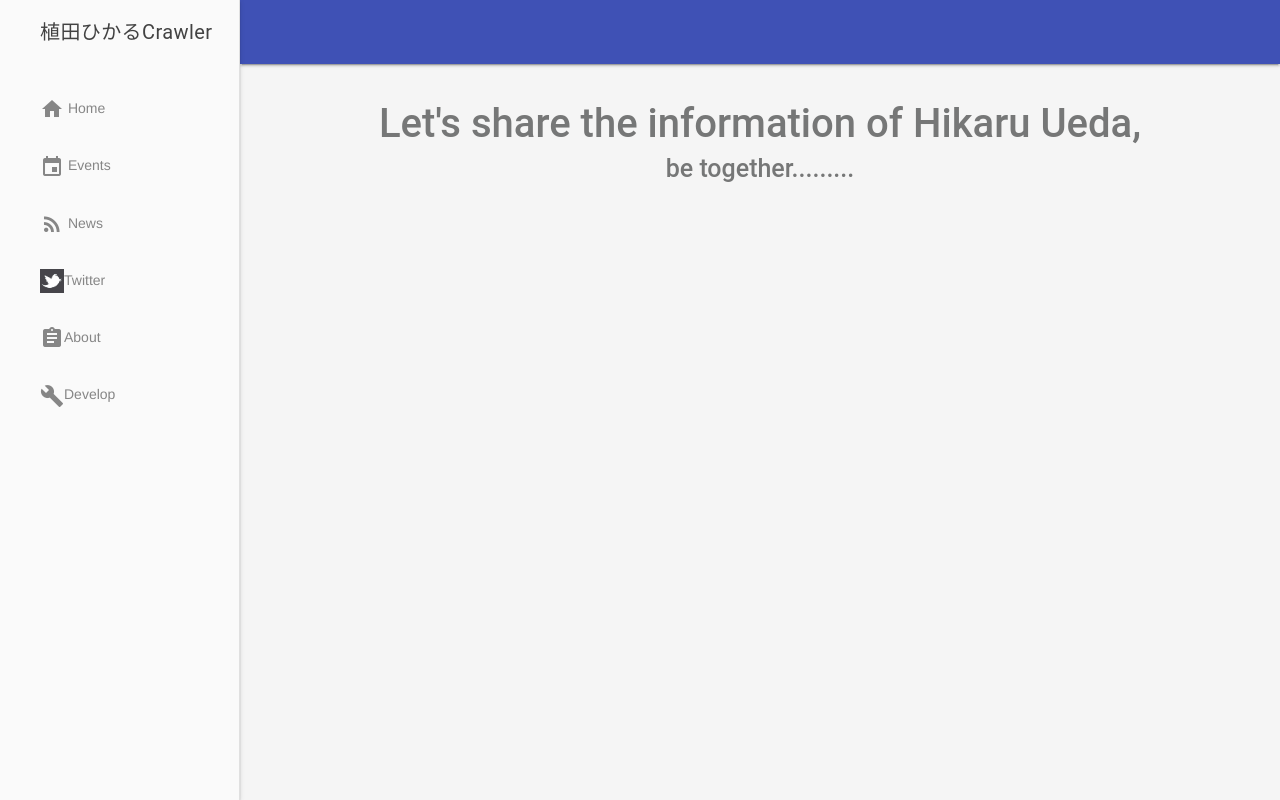
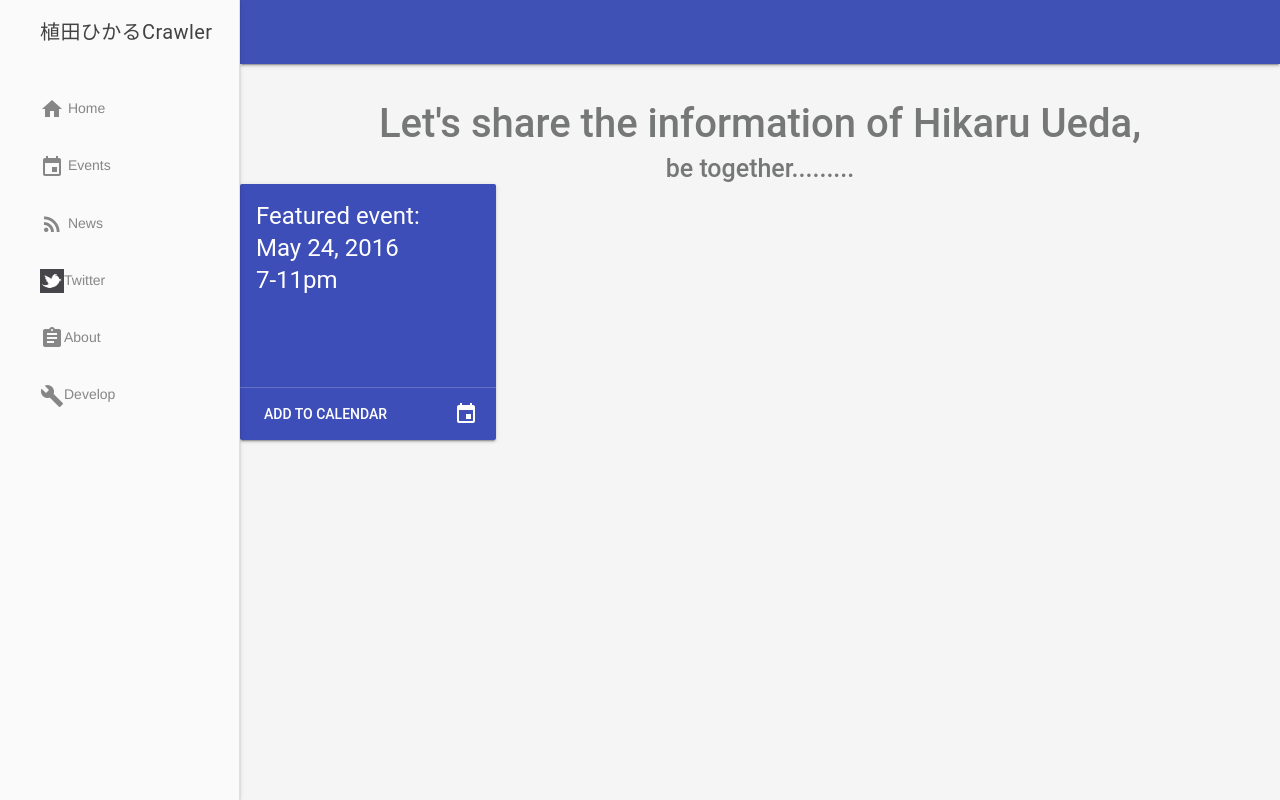
Before and after one commit to yoshiken/UedaHikaruCrawler, a Flask app: page / in a window 1280 px wide. Run offline with Flask 2, Linux system fonts and the light colour scheme; data that the repository does not hold is empty; some libraries are stand-ins or nearby versions.

Commit message:
:art: add indexcard

```diff
--- a/src/static/css/index.css
+++ b/src/static/css/index.css
@@ -18,3 +18,31 @@
   align-items: stretch;
   text-align: center;
 }
+
+.demo-card-event.mdl-card {
+  width: 256px;
+  height: 256px;
+  background: #3E4EB8;
+}
+.demo-card-event > .mdl-card__actions {
+  border-color: rgba(255, 255, 255, 0.2);
+}
+.demo-card-event > .mdl-card__title {
+  align-items: flex-start;
+}
+.demo-card-event > .mdl-card__title > h4 {
+  margin-top: 0;
+}
+.demo-card-event > .mdl-card__actions {
+  display: flex;
+  box-sizing:border-box;
+  align-items: center;
+}
+.demo-card-event > .mdl-card__actions > .material-icons {
+  padding-right: 10px;
+}
+.demo-card-event > .mdl-card__title,
+.demo-card-event > .mdl-card__actions,
+.demo-card-event > .mdl-card__actions > .mdl-button {
+  color: #fff;
+}
--- a/src/templates/index.html
+++ b/src/templates/index.html
@@ -6,4 +6,21 @@
     <label class="index-title-sub">be together.........</label>
   </div>
 </div>
+<div class="index-flex">
+<div class="demo-card-event mdl-card mdl-shadow--2dp">
+  <div class="mdl-card__title mdl-card--expand">
+    <h4>
+      Featured event:<br>
+      May 24, 2016<br>
+      7-11pm
+    </h4>
+  </div>
+  <div class="mdl-card__actions mdl-card--border">
+    <a class="mdl-button mdl-button--colored mdl-js-button mdl-js-ripple-effect">
+      Add to Calendar
+    </a>
+    <div class="mdl-layout-spacer"></div>
+    <i class="material-icons">event</i>
+  </div>
+</div>
 {% endblock %}
```
